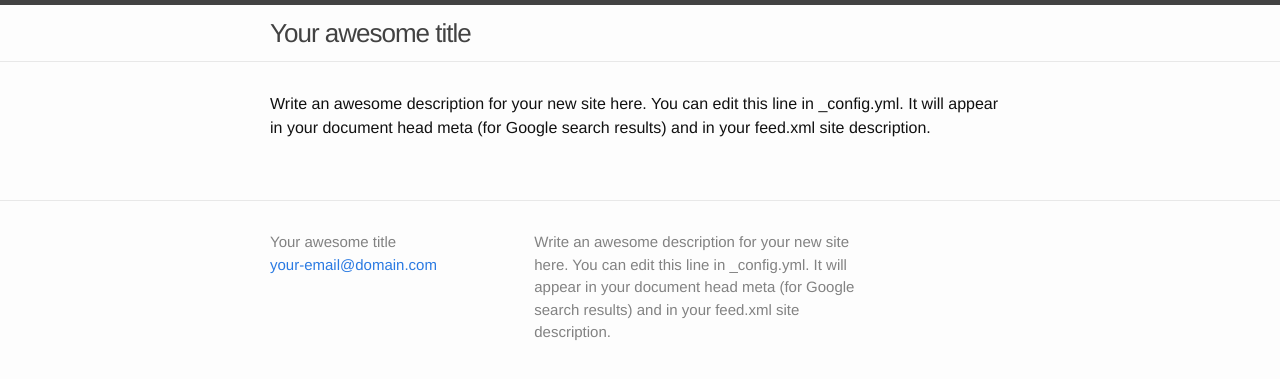
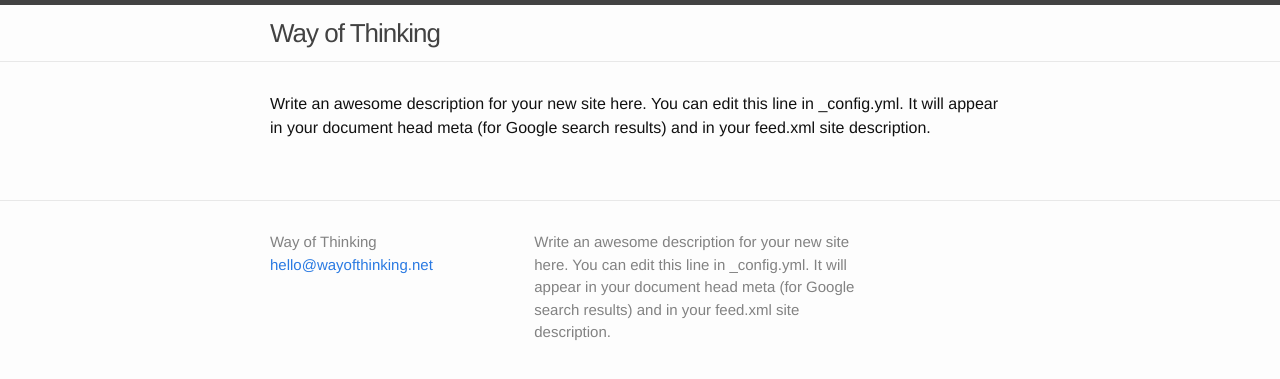
Before and after one commit to wayofthinking/wayofthinking.github.io, a Jekyll site: the page built from index.md, in a window 1280 px wide. Shown: the top 379 px of the page. Built offline with Jekyll 4.4.1, drawn with Linux system fonts in a browser that asks for light colours.

Commit message:
update title, e-mail and url of the site

```diff
--- a/_config.yml
+++ b/_config.yml
@@ -1,12 +1,12 @@
 # Site settings
-title: Your awesome title
-email: your-email@domain.com
+title: Way of Thinking
+email: hello@wayofthinking.net
 description: > # this means to ignore newlines until "baseurl:"
   Write an awesome description for your new site here. You can edit this
   line in _config.yml. It will appear in your document head meta (for
   Google search results) and in your feed.xml site description.
 baseurl: "" # the subpath of your site, e.g. /blog/
-url: "http://yourdomain.com" # the base hostname & protocol for your site
+url: "http://wayofthinking.net" # the base hostname & protocol for your site
 
 # Build settings
 markdown: kramdown
```
